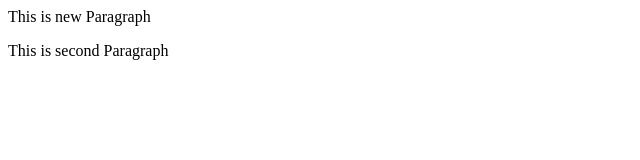
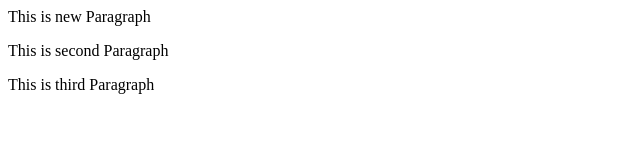
Before and after one commit to Shakeel-Ilyas/My-First-Repository, a plain HTML site: page index.html in a window 1280 px wide. Shown: the whole page, without its empty margins (0-640 px from the left). Drawn offline with Linux system fonts and the light colour scheme.

Commit message:
Adding New Paragraph

```diff
--- a/index.html
+++ b/index.html
@@ -1,2 +1,3 @@
 <p class="para">This is new Paragraph</p>
 <p class="para">This is second Paragraph</p>
+<p class="para">This is third Paragraph</p>
```
